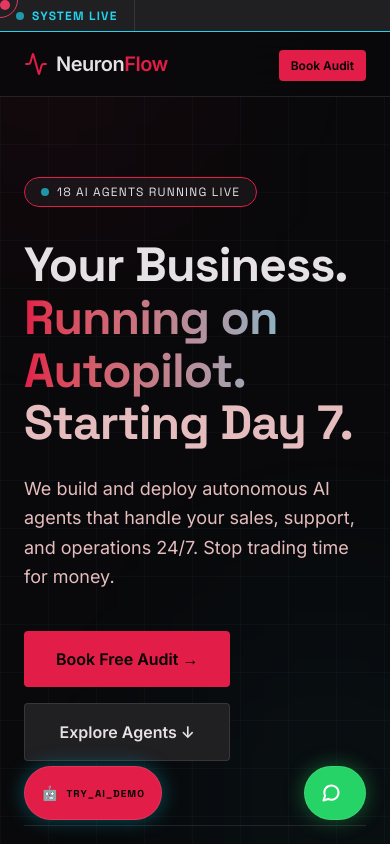
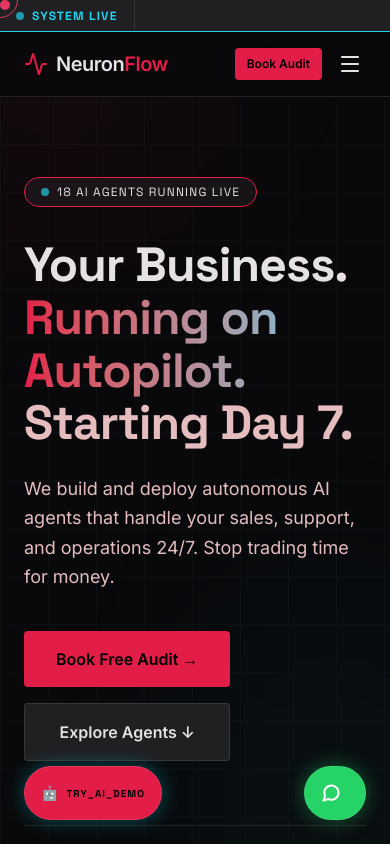
Before and after one commit to kiranjakkani44-lang/neuronflow, a React (Vite) app in the folder client/: page / in a window 390 px wide. Shown: the top 844 px of the page. Built offline with nearby package versions, Linux system fonts and the light colour scheme.

Commit message:
feat: add mobile hamburger menu

```diff
--- a/client/src/components/layouts/PublicLayout.tsx
+++ b/client/src/components/layouts/PublicLayout.tsx
@@ -1,6 +1,6 @@
 import React, { useEffect, useState, useRef } from 'react';
 import { Outlet, Link, useNavigate } from 'react-router-dom';
-import { Terminal, Activity, Zap } from 'lucide-react';
+import { Terminal, Activity, Zap, Menu, X } from 'lucide-react';
 import clsx from 'clsx';
 
 const CustomCursor = () => {
@@ -75,7 +75,10 @@ const LiveTicker = () => {
 };
 
 
-const Navbar = () => (
+const Navbar = () => {
+  const [isOpen, setIsOpen] = useState(false);
+
+  return (
     <nav className="sticky top-0 z-40 backdrop-blur-xl bg-[var(--bg)]/80 border-b border-[var(--border)]">
       <div className="max-w-7xl mx-auto px-6 h-16 flex items-center justify-between">
         <Link to="/" className="flex items-center gap-2 shrink-0">
@@ -87,15 +90,27 @@ const Navbar = () => (
           <Link to="/#how-it-works" className="text-sm font-medium text-[var(--text-muted)] hover:text-[var(--text)] transition-colors">How it Works</Link>
           <Link to="/pricing" className="text-sm font-medium text-[var(--text-muted)] hover:text-[var(--text)] transition-colors">Pricing</Link>
         </div>
-      <div>
+        <div className="flex items-center gap-3">
           <Link to="/contact" className="px-3 md:px-5 py-2 md:py-2.5 text-xs md:text-sm bg-[var(--accent)] text-black font-semibold rounded hover:shadow-[0_0_15px_var(--border-glow)] transition-all whitespace-nowrap">
             <span className="hidden sm:inline">Book Free Audit →</span>
             <span className="sm:hidden">Book Audit</span>
           </Link>
+          <button onClick={() => setIsOpen(!isOpen)} className="md:hidden text-[var(--text)] p-1 hover:text-[var(--accent)] transition-colors">
+            {isOpen ? <X size={24} /> : <Menu size={24} />}
+          </button>
         </div>
       </div>
+
+      {isOpen && (
+        <div className="md:hidden absolute top-16 left-0 w-full bg-[#050810] border-b border-[var(--border)] p-4 flex flex-col shadow-xl">
+          <Link onClick={() => setIsOpen(false)} to="/agents" className="block text-sm font-bold text-[var(--text)] hover:text-[var(--accent)] transition-colors py-3 border-b border-white/5">Agents</Link>
+          <Link onClick={() => setIsOpen(false)} to="/#how-it-works" className="block text-sm font-bold text-[var(--text)] hover:text-[var(--accent)] transition-colors py-3 border-b border-white/5">How it Works</Link>
+          <Link onClick={() => setIsOpen(false)} to="/pricing" className="block text-sm font-bold text-[var(--text)] hover:text-[var(--accent)] transition-colors py-3">Pricing</Link>
+        </div>
+      )}
     </nav>
   );
+};
 
 const Footer = () => (
   <footer className="bg-[var(--surface)] border-t border-[var(--border)] py-12 mt-20">
```
Lines whose indentation alone changed are shown as unchanged.
